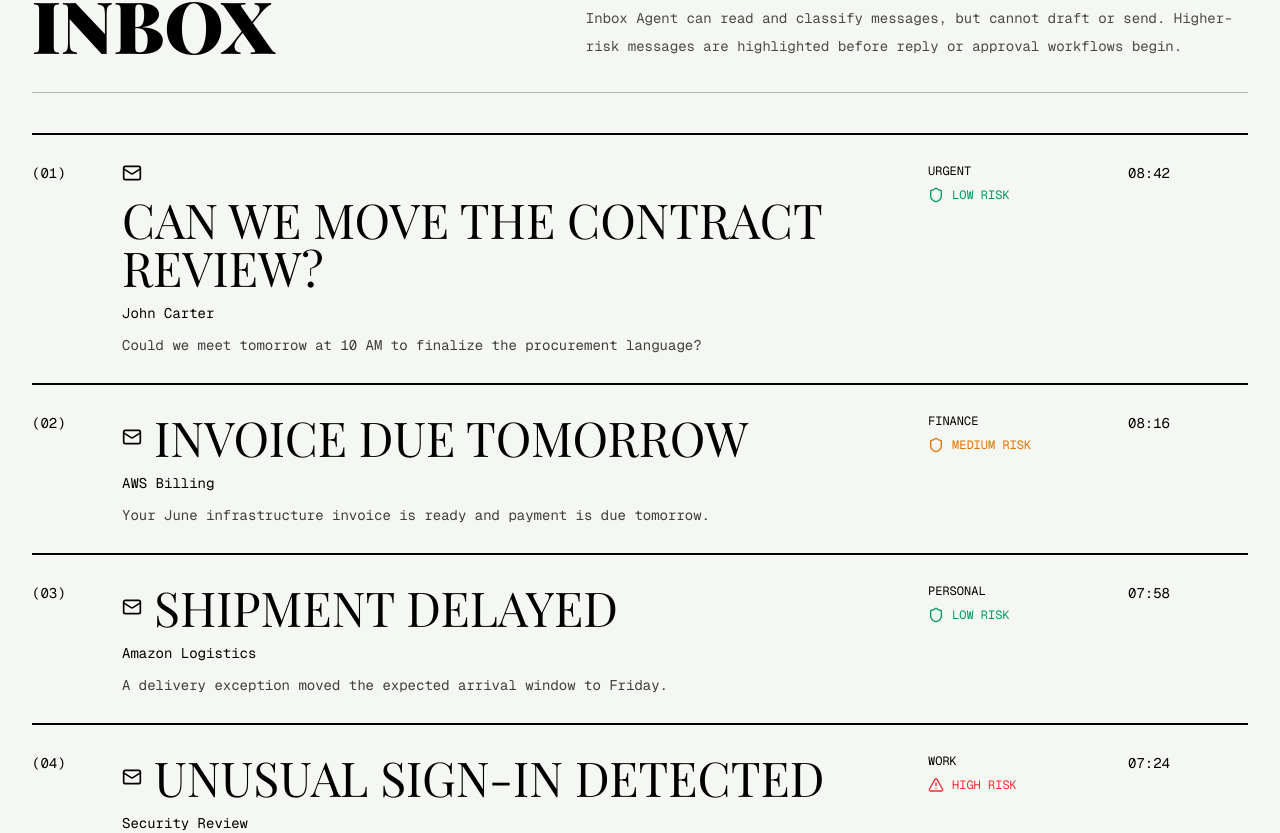
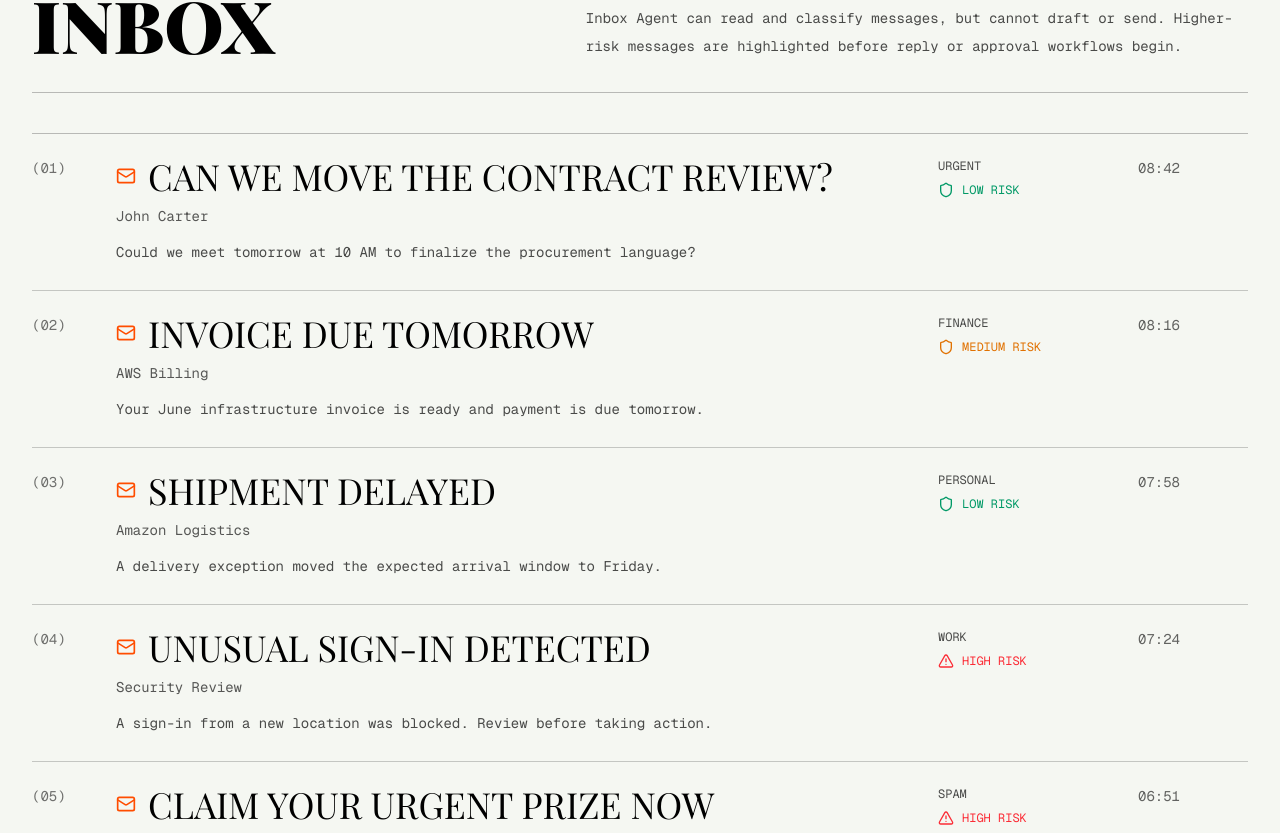
Before and after one commit to yournameishere/SentinelMail-AI, a Next.js app: page /dashboard in a window 1280 px wide. Shown: the part 2773-3606 px from the top of the page. Built offline with nearby package versions, Linux system fonts and the light colour scheme; no server answers; the database is empty; a web font is replaced by a local one.

Commit message:
Refactor EmailList component to enhance layout, improve styling, and update text content for better readability

```diff
--- a/components/email-list.tsx
+++ b/components/email-list.tsx
@@ -4,29 +4,29 @@ import { emails, riskTone } from "@/lib/sentinel-data"
 export function EmailList() {
   return (
     <section className="px-4 pb-24 md:px-8">
-      <div className="border-t-2 border-black">
+      <div className="mx-auto max-w-7xl divide-y divide-black/20 border-y border-black/25">
         {emails.map((email, index) => (
           <article
             key={email.id}
-            className="grid gap-5 border-b-2 border-black py-7 transition-colors hover:bg-black hover:text-[#FF4D00] md:grid-cols-[70px_1fr_180px_120px]"
+            className="grid gap-5 py-6 transition-colors hover:bg-[#fffdf7] md:grid-cols-[64px_minmax(0,1fr)_180px_110px]"
           >
-            <div className="font-mono text-sm">({String(index + 1).padStart(2, "0")})</div>
+            <div className="font-mono text-sm text-black/55">({String(index + 1).padStart(2, "0")})</div>
             <div>
               <div className="flex flex-wrap items-center gap-3">
-                <Mail className="h-5 w-5" />
-                <h2 className="font-serif text-3xl uppercase leading-none md:text-5xl">{email.subject}</h2>
+                <Mail className="h-5 w-5 text-[#FF4D00]" />
+                <h2 className="font-serif text-3xl uppercase leading-none md:text-4xl">{email.subject}</h2>
               </div>
-              <p className="mt-3 font-mono text-sm">{email.from}</p>
-              <p className="mt-3 max-w-3xl font-mono text-sm opacity-75">{email.preview}</p>
+              <p className="mt-3 break-all font-mono text-sm text-black/65">{email.from}</p>
+              <p className="mt-3 max-w-3xl font-mono text-sm leading-7 text-black/70">{email.preview}</p>
             </div>
-            <div className="font-mono text-xs uppercase">
+            <div className="font-mono text-xs uppercase text-black/70">
               <div>{email.category}</div>
               <div className={`mt-2 flex items-center gap-2 ${riskTone(email.risk)}`}>
                 {email.risk === "high" ? <AlertTriangle className="h-4 w-4" /> : <Shield className="h-4 w-4" />}
                 {email.risk} risk
               </div>
             </div>
-            <div className="font-mono text-sm uppercase">{email.receivedAt}</div>
+            <div className="font-mono text-sm uppercase text-black/60">{email.receivedAt}</div>
           </article>
         ))}
       </div>
```
